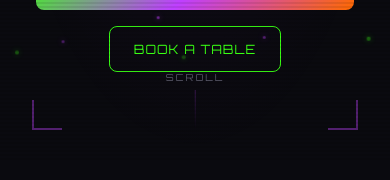
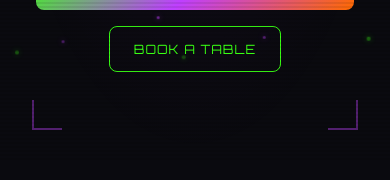
Before and after one commit to greaseball00/Critical-Mass-Games, a Next.js app: page / in a window 390 px wide. Shown: the part 758-938 px from the top of the page. Built offline with nearby package versions, Linux system fonts and the light colour scheme.

Commit message:
Remove SCROLL indicator from hero (obtrusive on mobile)

```diff
--- a/src/app/page.tsx
+++ b/src/app/page.tsx
@@ -153,11 +153,6 @@ export default function HomePage() {
           </Link>
         </div>
 
-        {/* Scroll indicator */}
-        <div style={{ position: 'absolute', bottom: '2rem', left: '50%', transform: 'translateX(-50%)', display: 'flex', flexDirection: 'column', alignItems: 'center', gap: '0.3rem' }}>
-          <div style={{ color: '#5a5a6a', fontSize: '0.6rem', letterSpacing: '2px', fontFamily: "'Orbitron', sans-serif" }}>SCROLL</div>
-          <div className="pulse" style={{ width: '1px', height: '40px', background: 'linear-gradient(to bottom, rgba(191,64,255,0.6), transparent)' }} />
-        </div>
       </section>
 
       {/* Feature cards */}
```
